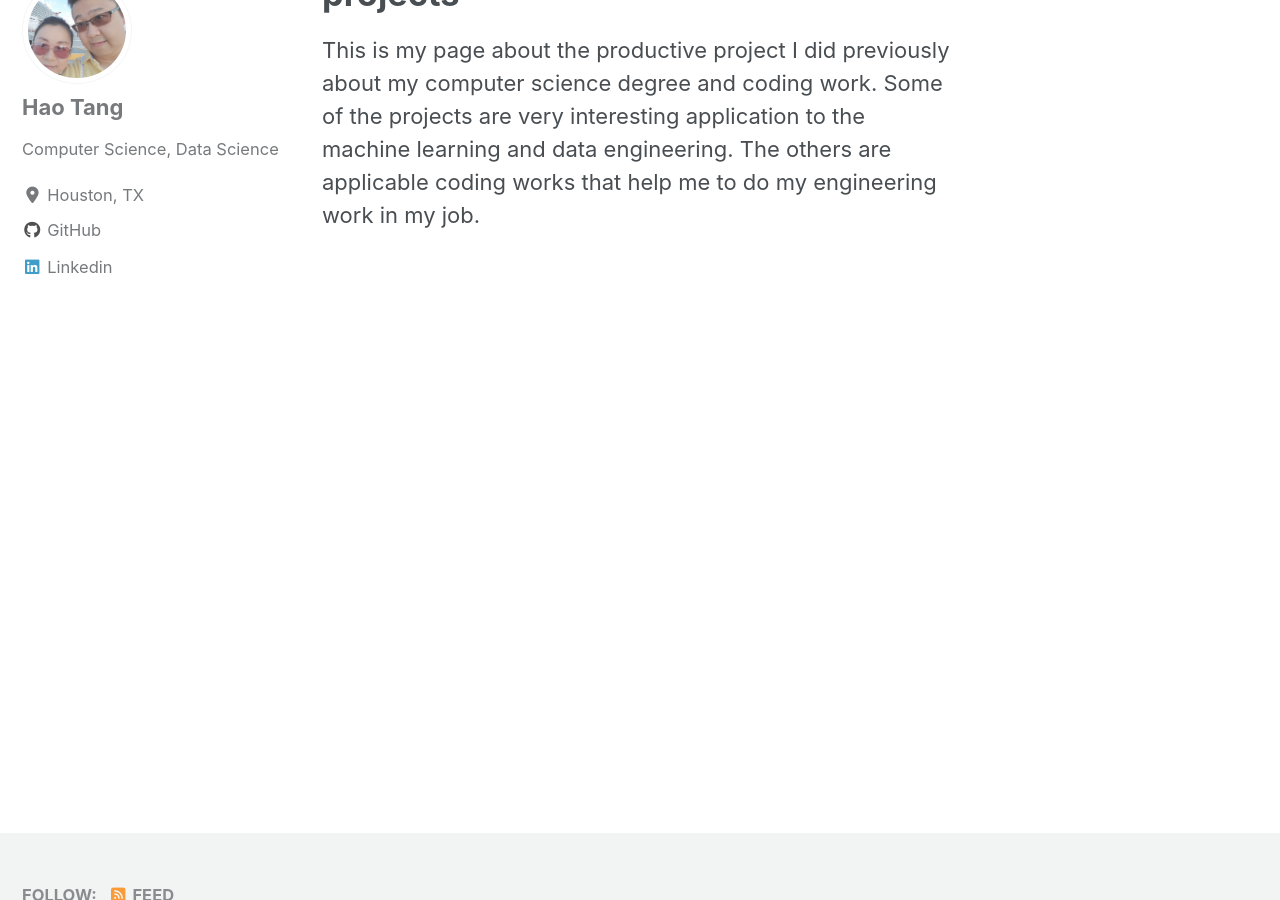
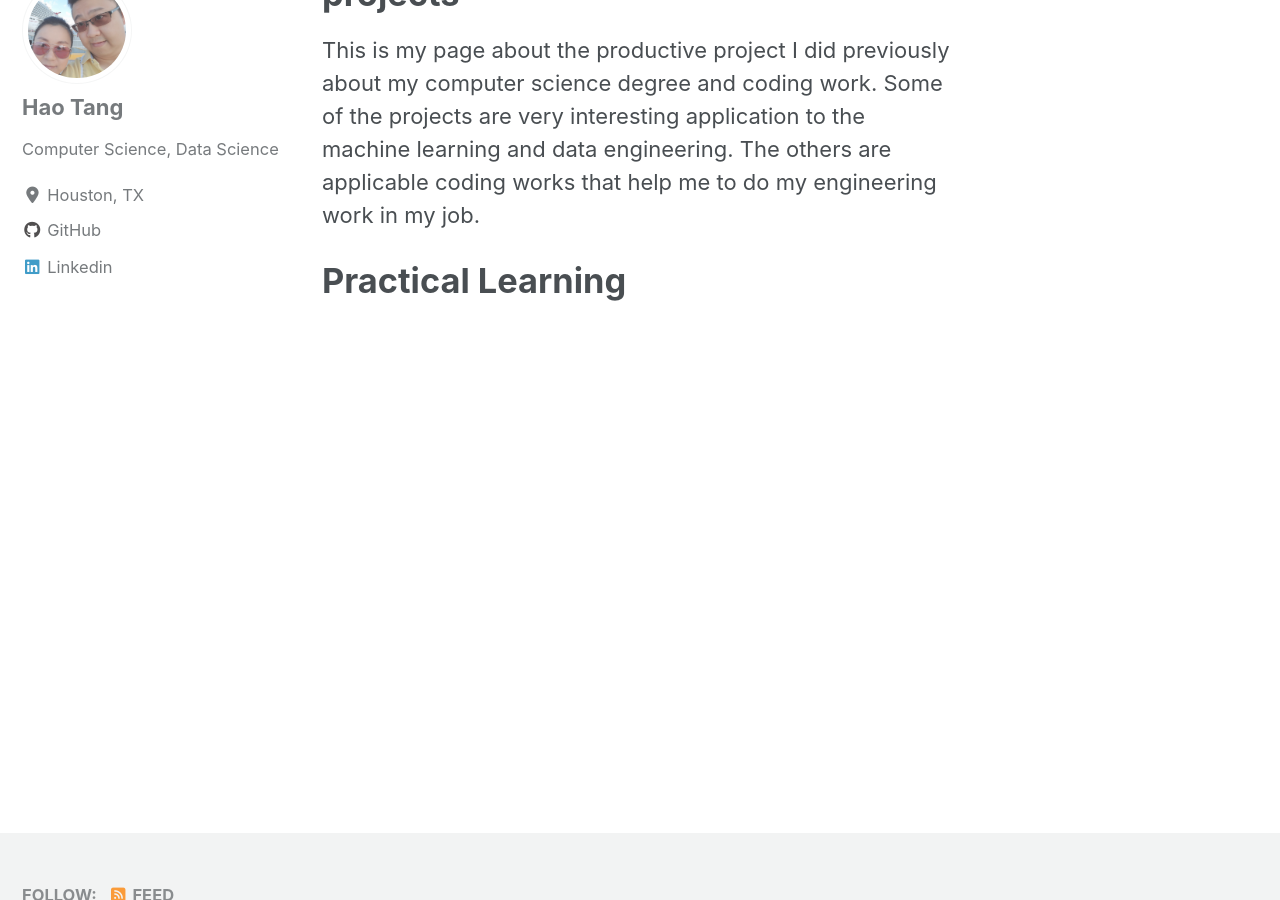
Before and after one commit to tanghao205/tanghao205.github.io, a Jekyll site: the page built from _pages/projects.md, in a window 1280 px wide and 900 px high, scrolled down 668 px. Built offline with Jekyll 4.4.1, drawn with Linux system fonts in a browser that asks for light colours; cached includes are drawn as plain includes; nearby versions of some CDN libraries.

Commit message:
Update projects.md

```diff
--- a/_pages/projects.md
+++ b/_pages/projects.md
@@ -9,3 +9,5 @@ header:
 ---
 
 This is my page about the productive project I did previously about my computer science degree and coding work. Some of the projects are very interesting application to the machine learning and data engineering. The others are applicable coding works that help me to do my engineering work in my job.
+
+# Practical Learning
```
